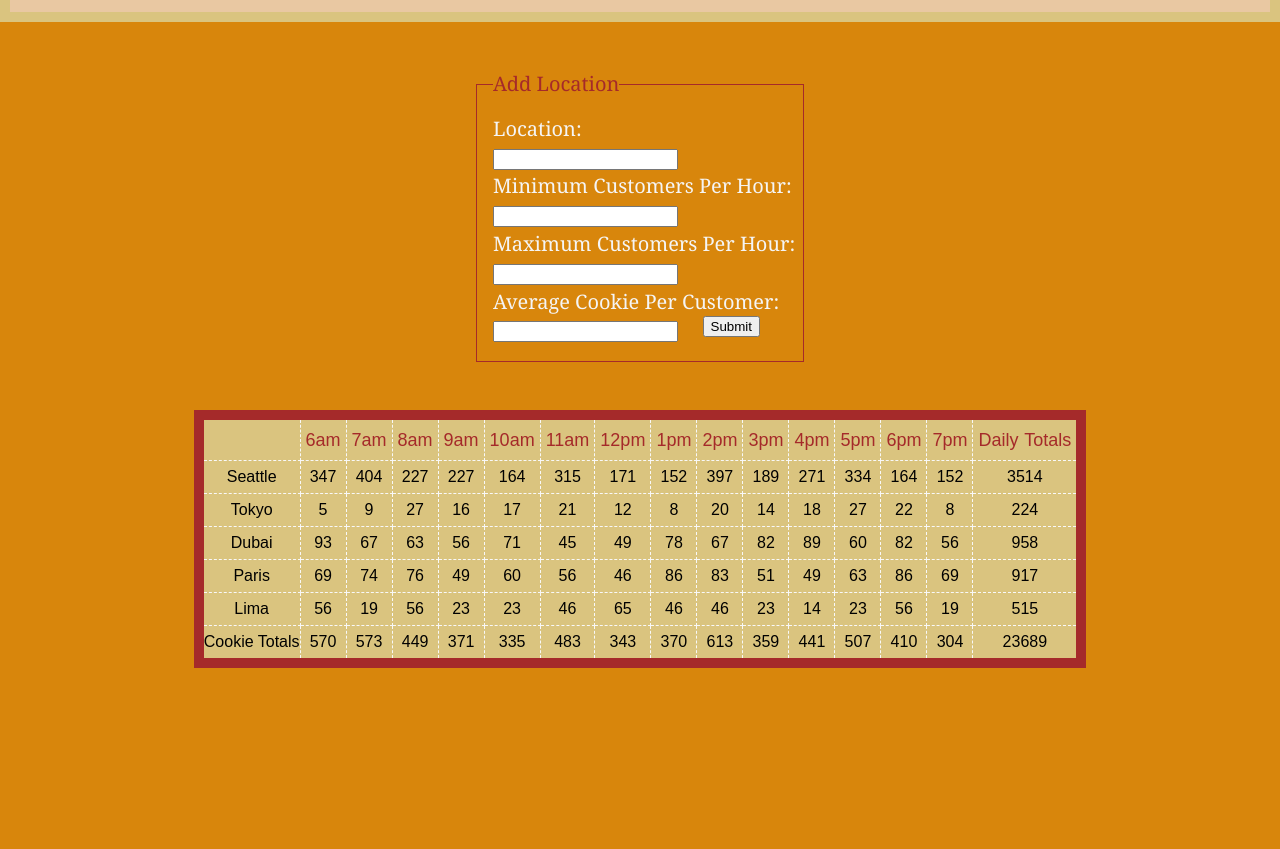
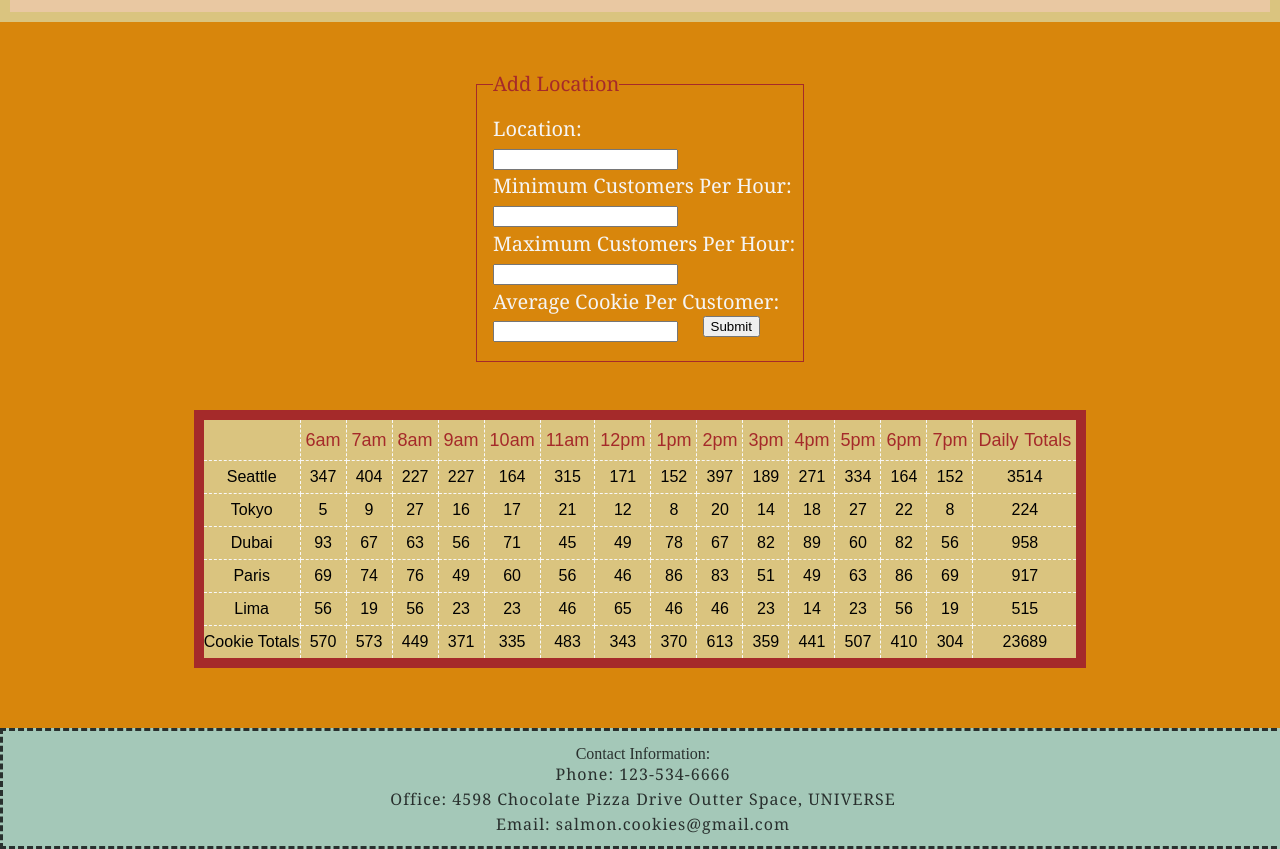
Before and after one commit to EllaSvete/cookie-stand, a plain HTML site: page sales.html in a window 1280 px wide. Shown: the part 148-997 px from the top of the page. Before the commit the page ends 876 px from the top, so only its background shows below. Drawn offline with Linux system fonts and the light colour scheme.

Commit message:
added footer

```diff
--- a/sales.html
+++ b/sales.html
@@ -60,5 +60,9 @@
     </main>
     <script src="js/app.js"></script>
   </body>
+  <footer>
+    <h3>Contact Information:</h3>
+    <p class="contact">Phone: 123-534-6666 <br> Office: 4598 Chocolate Pizza Drive Outter Space, UNIVERSE <br> Email: salmon.cookies@gmail.com</p>
+  </footer>
 
 </html>
```
